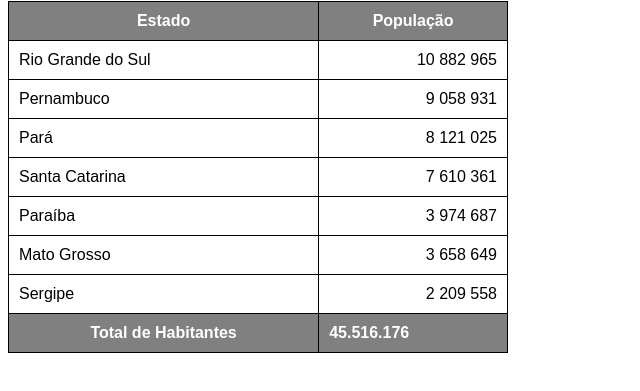
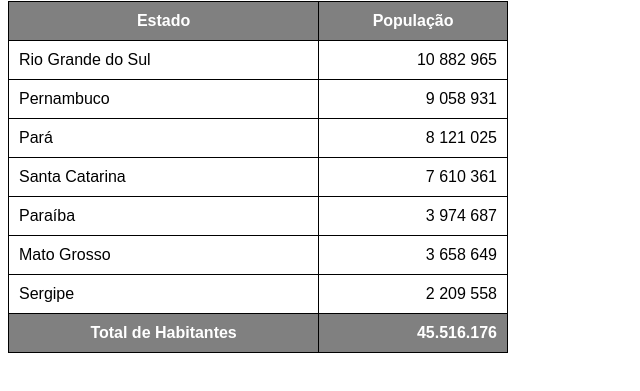
Before and after one commit to EzequielSR/Html-Css, a plain HTML site: page Exercícios/Ex023/tabela002.html in a window 1280 px wide. Shown: the part 79-470 px from the top of the page, without its empty margins (0-640 px from the left). Drawn offline with Linux system fonts and the light colour scheme.

Commit message:
modified:Exerc\303\255cios/Ex023/tabbela002.html

```diff
--- a/Exercícios/Ex023/tabela002.html
+++ b/Exercícios/Ex023/tabela002.html
@@ -79,7 +79,7 @@
             <tfoot>
                 <tr>
                     <th>Total de Habitantes</th>
-                    <td><strong>45.516.176</strong></td>
+                    <td class="num"><strong>45.516.176</strong></td>
                 </tr>
             </tfoot>
         </table>
```
